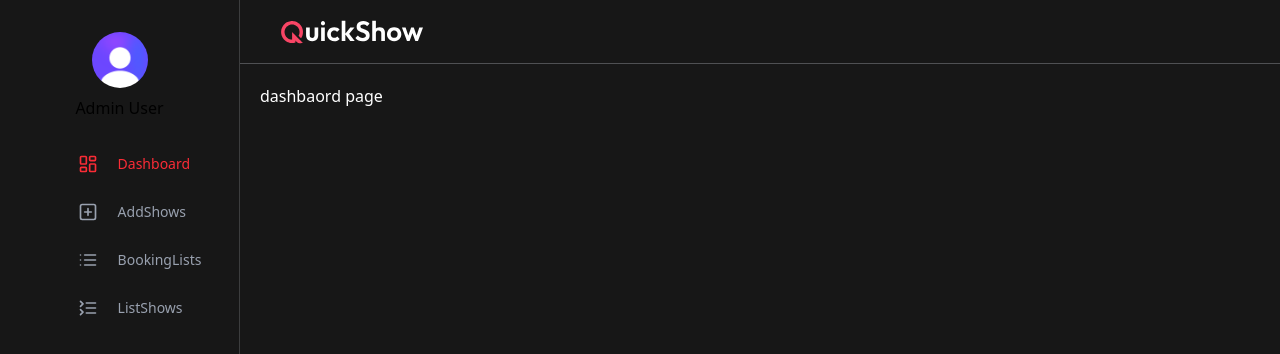
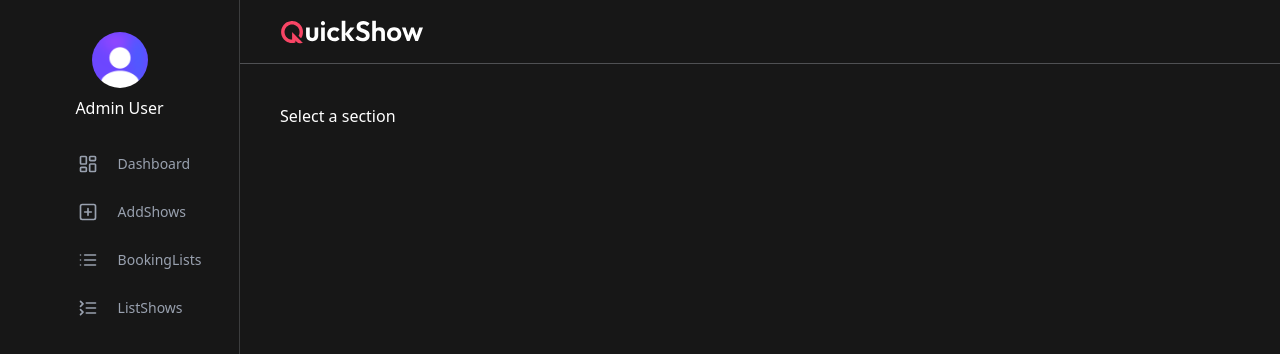
Before and after one commit to DH-0216/Seatify-Movie-Ticket-Booking-System, a Next.js app in the folder admin/: page / in a window 1280 px wide. Shown: the top 354 px of the page. Built offline with nearby package versions, Linux system fonts and the light colour scheme.

Commit message:
text-show

```diff
--- a/admin/src/app/Addshows/page.jsx
+++ b/admin/src/app/Addshows/page.jsx
@@ -2,7 +2,7 @@ import React from 'react'
 
 const Addshows = () => {
   return (
-    <div>Addshows</div>
+    <h1 className='text-white'>Addshows</h1>
   )
 }
 
--- a/admin/src/app/Bookinglists/page.jsx
+++ b/admin/src/app/Bookinglists/page.jsx
@@ -2,7 +2,7 @@ import React from 'react'
 
 const Bookinglists = () => {
   return (
-    <div> Bookinglists</div>
+  <h1 className='text-white'>Bookinlists page</h1>
   )
 }
 
--- a/admin/src/app/Listshows/page.jsx
+++ b/admin/src/app/Listshows/page.jsx
@@ -1,9 +1,7 @@
-import React from 'react'
+import React from "react";
 
 const Listshows = () => {
-  return (
-    <div>Listshows</div>
-  )
-}
+  return <h1 className="text-white">Listshows page</h1>;
+};
 
-export default Listshows
+export default Listshows;
--- a/admin/src/app/globals.css
+++ b/admin/src/app/globals.css
@@ -2,4 +2,5 @@
 
 * {
   background-color: #171717;
+
 }
--- a/admin/src/app/page.js
+++ b/admin/src/app/page.js
@@ -6,7 +6,7 @@ import Content from "@/components/Content";
 import React, { useState } from "react";
 
 export default function Home() {
-  const [selectedSection, setSelectedSection] = useState("dashboard");
+  const [selectedSection, setSelectedSection] = useState();
 
   return (
     <>
--- a/admin/src/components/Adminsidebar.jsx
+++ b/admin/src/components/Adminsidebar.jsx
@@ -21,7 +21,7 @@ const Adminsidebar = ({ selectedSection, setSelectedSection }) => {
         alt="sidebar"
         className="h-9  md:h-14 w-9 md:w-14 rounded-full mx-auto"
       />
-      <p className="mt-2 text-base max-md:hidden">
+      <p className="mt-2 text-base max-md:hiddenn text-white">
         {user.FirstName} {user.LastName}
       </p>
 
--- a/admin/src/components/Content.jsx
+++ b/admin/src/components/Content.jsx
@@ -13,7 +13,7 @@ const Content = ({ selectedSection, setSelectedSection }) => {
       {selectedSection === "listshows" && <Listshows />}
       {!["dashboard", "addshows", "bookinglists", "listshows"].includes(
         selectedSection
-      ) && <div className="p-5">Select a section</div>}
+      ) && <div className="p-5 text-white">Select a section</div>}
     </div>
   );
 };
```
